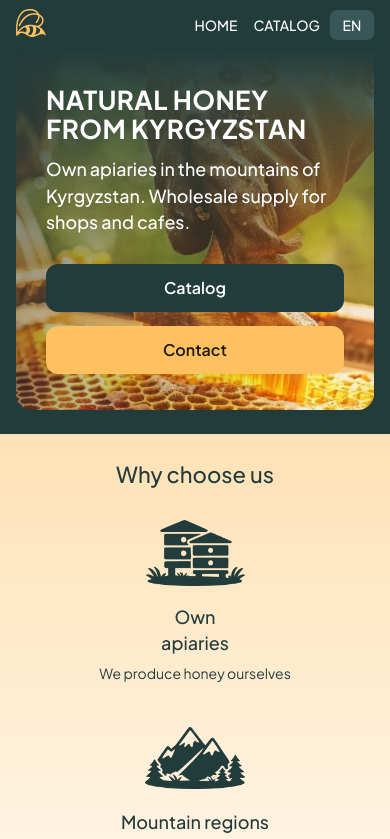
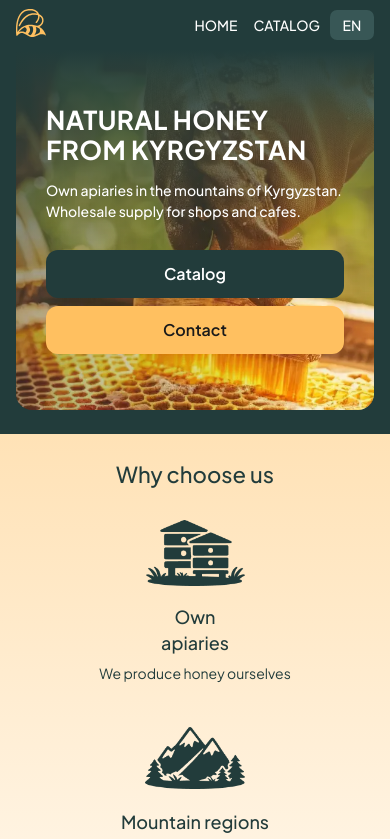
Before and after one commit to ElamanZ/baiyr, a Next.js app: page /en in a window 390 px wide. Shown: the top 839 px of the page. Built offline with nearby package versions, Linux system fonts and the light colour scheme.

Commit message:
fix: hero

```diff
--- a/src/components/home/HomeHero/HomeHero.module.css
+++ b/src/components/home/HomeHero/HomeHero.module.css
@@ -44,7 +44,7 @@
 .inner {
   width: 100%;
   min-width: 0;
-  padding: 20px 30px;
+  padding: 0 30px;
   display: flex;
   flex-direction: column;
   align-items: flex-start;
@@ -80,6 +80,7 @@
   line-height: 1.5;
   font-weight: 500;
   color: #fff;
+  margin-top: 30px;
 }
 
 .actions {
@@ -147,6 +148,10 @@
     min-height: clamp(360px, 58vw, 480px);
   }
 
+  .subtitle {
+    font-size: 16px;
+  }
+
   .title {
     letter-spacing: 0.028em;
   }
@@ -167,7 +172,7 @@
   }
 
   .inner {
-    padding: 20px 30px;
+    padding: 0 30px;
   }
 
   .title {
@@ -178,13 +183,14 @@
   }
 
   .subtitle {
+    margin-top: 15px;
     margin-bottom: 28px;
   }
 
   .actions {
     max-width: none;
     flex-direction: column;
-    gap: 14px;
+    gap: 8px;
   }
 
   .btnCatalog,
@@ -204,9 +210,13 @@
     min-height: 360px;
     border-radius: 0 0 16px 16px;
   }
+  .subtitle {
+    font-size: 14px;
+    margin-top: 4px;
+  }
 
   .inner {
-    padding: 20px 30px;
+    padding: 0 30px;
   }
 
   .btnCatalog,
```
